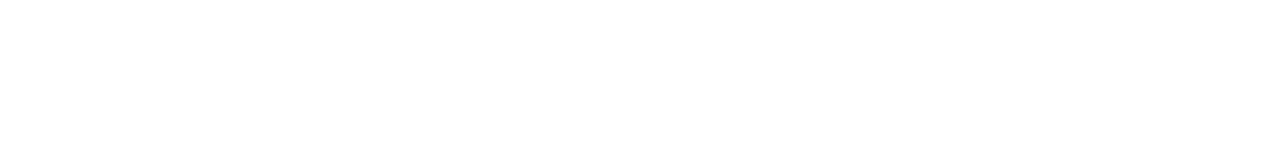
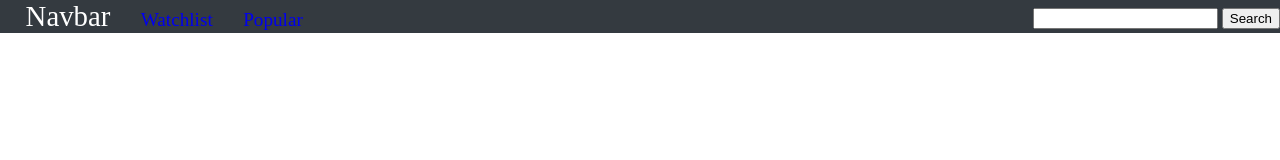
Before and after one commit to james-aguirre/MyAnime, a website: page index.html in a window 1280 px wide. Drawn offline with Linux system fonts and the light colour scheme.

Commit message:
basic navbar layout

```diff
--- a/css/styles.css
+++ b/css/styles.css
@@ -0,0 +1,24 @@
+header {
+  display: flex;
+  justify-content: space-between;
+  background-color: #343a40;
+}
+
+.navbar-left {
+  color: #a7c5f1;
+  font-size: 1.2rem;
+}
+
+#navbar-icon {
+  color: white;
+  font-size: 1.8rem;
+}
+
+a {
+  text-decoration: none;
+  padding-left: 1.6rem;
+}
+
+#site-search {
+  margin-top: 0.5rem;
+}
--- a/index.html
+++ b/index.html
@@ -11,6 +11,16 @@
 </head>
 <body>
   <header>
+    <div class="navbar-left">
+      <a href="#" id="navbar-icon">Navbar</a>
+      <a href="#">Watchlist</a>
+      <a href="#">Popular</a>
+    </div>
+    <div class="navbar-right">
+      <label for="site-search"></label>
+      <input type="search" id="site-search" name="q">
+      <button id="search-button">Search</button>
+    </div>
   </header>
   <main>
   </main>
```
